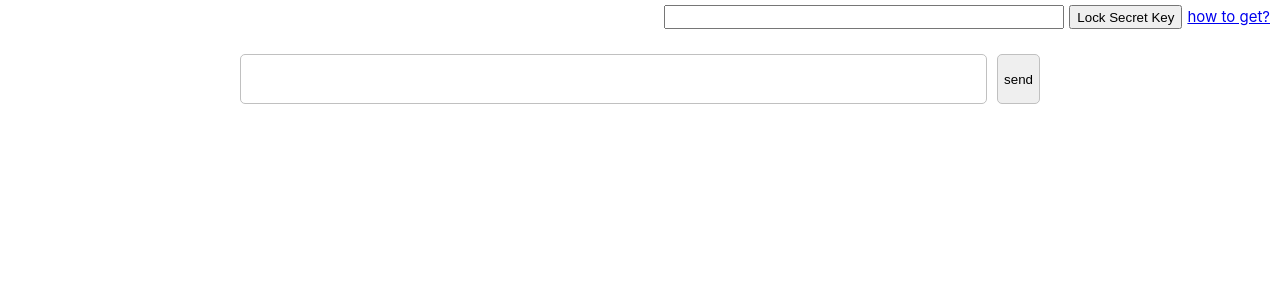
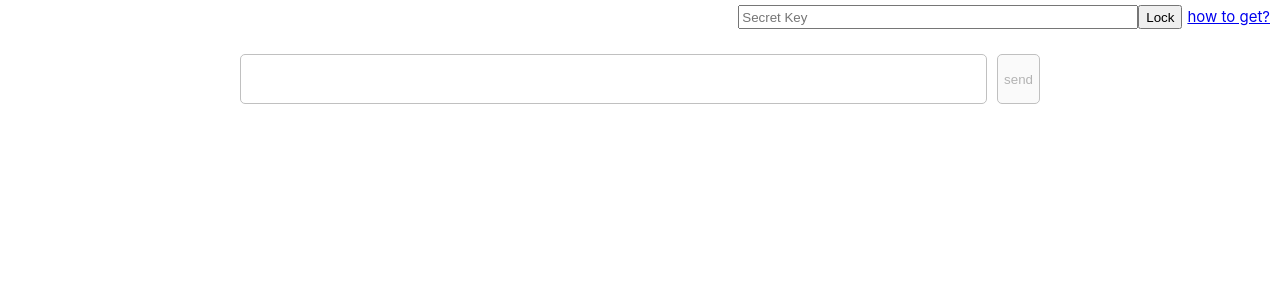
Before and after one commit to wbxl2000/chatgpt-client-vue3, a Vue app: page / in a window 1280 px wide. Shown: the top 300 px of the page. Built offline with nearby package versions, Linux system fonts and the light colour scheme.

Commit message:
style: improve

```diff
--- a/index.html
+++ b/index.html
@@ -18,7 +18,6 @@
 
 <body>
   <div id="app"></div>
-  </zero-md>
   <script type="module" src="/src/main.ts"></script>
 </body>
 
--- a/src/App.vue
+++ b/src/App.vue
@@ -1,5 +1,5 @@
 <script setup lang="ts">
-import { onMounted, ref, watchEffect } from "vue";
+import { onMounted, ref } from "vue";
 import axios from "axios";
 import { marked } from 'marked';
 import hljs from 'highlight.js';
@@ -23,7 +23,7 @@ onMounted(() => {
 function lock() {
   isLock.value = !isLock.value;
   localStorage.setItem("lock", isLock.value ? "locked" : "unlocked");
-  if (isLock.value){
+  if (isLock.value) {
     localStorage.setItem("token", token.value);
     axios.defaults.headers.common['Authorization'] = `Bearer ${token.value}`;
   } else {
@@ -71,8 +71,8 @@ function auto_grow() {
 <template>
   <div id="main">
     <div id="header">
-      <input type="text" v-model="token" :disabled="isLock"/>
-      <button id="lock" @click="lock()"> {{ isLock ? "Unlock" : "Lock" }}  Secret Key </button>
+      <input type="text" v-model="token" :disabled="isLock" placeholder="Secret Key"/>
+      <button @click="lock()"> {{ isLock ? "Unlock" : "Lock" }} </button>
       <span id="guide" v-show="!isLock"> <a href="https://platform.openai.com/account/api-keys"> how to get?</a></span>
     </div>
     <div id="chat" class="flex-center">
@@ -91,7 +91,7 @@ function auto_grow() {
       </div>
       <div class="input-area">
         <textarea ref="areaElement" v-model="question" @input="auto_grow()"> </textarea>
-        <button id="send" @click="send()"> send </button>
+        <button id="send" @click="send()" :disabled="!isLock"> send </button>
       </div>
     </div>
   </div>
@@ -200,5 +200,4 @@ textarea {
   display: flex;
   flex-direction: column;
 }
-
 </style>
```
